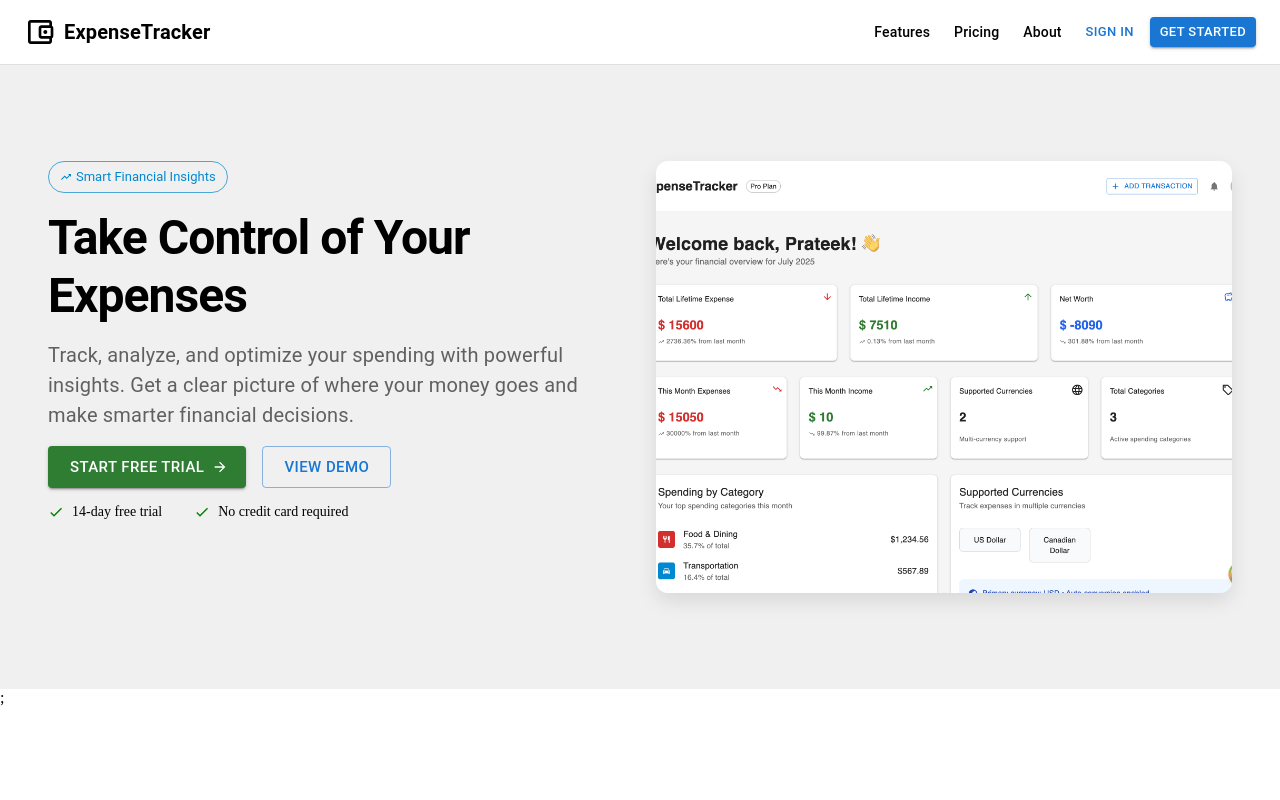
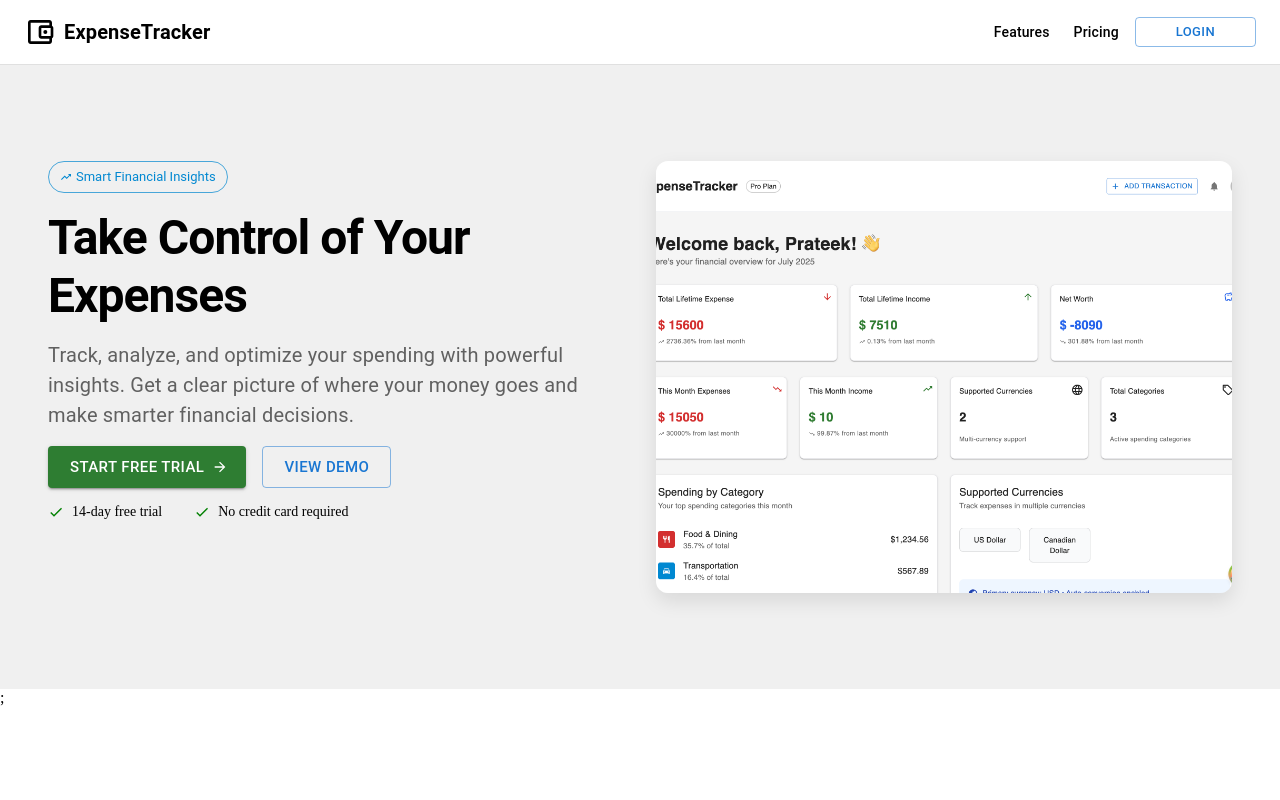
Before and after one commit to prateekaghi/expenses, a React (Vite) app in the folder Frontend/: page / in a window 1280 px wide. Shown: the top 800 px of the page. Built offline with nearby package versions, Linux system fonts and the light colour scheme; no server answers.

Commit message:
login page redirection from main page

```diff
--- a/Frontend/src/components/navigation/ClientHeader.jsx
+++ b/Frontend/src/components/navigation/ClientHeader.jsx
@@ -1,8 +1,10 @@
 import React from "react";
 import { Box, Typography, Button, Link as MuiLink } from "@mui/material";
 import { AccountBalanceWalletOutlined } from "@mui/icons-material";
+import { useNavigate } from "react-router-dom";
 
 const ClientHeader = () => {
+  const navigate = useNavigate();
   return (
     <Box
       component="header"
@@ -53,22 +55,16 @@ const ClientHeader = () => {
         >
           Pricing
         </MuiLink>
-        <MuiLink
-          href="#about"
-          variant="body2"
-          underline="hover"
-          sx={{ fontWeight: 500, color: "inherit" }}
-        >
-          About
-        </MuiLink>
       </Box>
 
       <Box sx={{ display: "flex", gap: 1, ml: 2 }}>
-        <Button variant="text" size="small">
-          Sign In
-        </Button>
-        <Button variant="contained" size="small">
-          Get Started
+        <Button
+          variant="outlined"
+          size="small"
+          onClick={() => navigate("/login")}
+          sx={{ px: 5 }}
+        >
+          Login
         </Button>
       </Box>
     </Box>
--- a/Frontend/src/layouts/PrimaryLayout.jsx
+++ b/Frontend/src/layouts/PrimaryLayout.jsx
@@ -3,8 +3,6 @@ import { Outlet } from "react-router-dom";
 import ClientHeader from "../components/navigation/ClientHeader";
 import { Box, Container } from "@mui/material";
 import FooterComponent from "../components/Footer/FooterComponent";
-
-const linksData = [{ title: "Login", path: "/login" }];
 
 const PrimaryLayout = () => {
   return (
@@ -17,7 +15,7 @@ const PrimaryLayout = () => {
       }}
     >
       <Box>
-        <ClientHeader linksArray={linksData} />
+        <ClientHeader />
         <Box>
           <Outlet />
         </Box>
```
